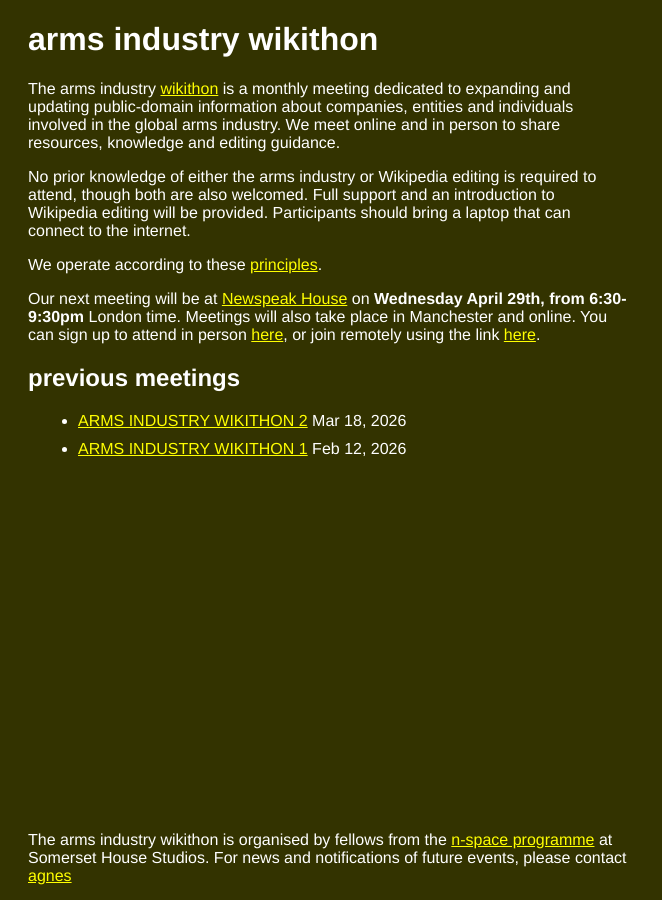
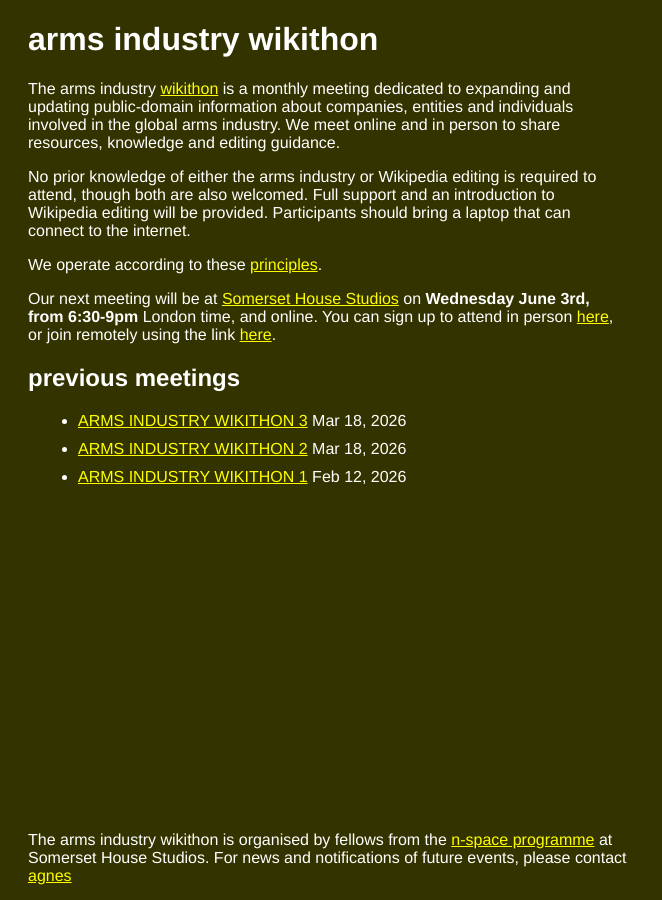
Before and after one commit to n-space-shs/arms-industry-wikithon, a Jekyll site: the page built from index.html, in a window 1280 px wide. Shown: the whole page, without its empty margins (0-662 px from the left). Built offline with Jekyll 4.4.1, drawn with Linux system fonts in a browser that asks for light colours.

Commit message:
new wikithon announce

```diff
--- a/index.html
+++ b/index.html
@@ -10,7 +10,7 @@ layout: main
 
 <p>We operate according to these <a href="{{ '/guidelines' | prepend: site.baseurl }}">principles</a>.</p>
 
-<p>Our next meeting will be at <a href="https://newspeak.house/">Newspeak House</a> on <b>Wednesday April 29th, from 6:30-9:30pm</b> London time. Meetings will also take place in Manchester and online. You can sign up to attend in person <a href="https://luma.com/4oi8ki3f">here</a>, or join remotely using the link <a href="https://meet.jit.si/moderated/3ad1112e48d696f657da165272e90e2cab25a56253f778a262aa1eabd8109f93">here</a>.</p>
+<p>Our next meeting will be at <a href="https://www.somersethouse.org.uk/somerset-house-studios">Somerset House Studios</a> on <b>Wednesday June 3rd, from 6:30-9pm</b> London time, and online. You can sign up to attend in person <a href="https://luma.com/4gi4m7o3">here</a>, or join remotely using the link <a href="https://meet.jit.si/moderated/3ad1112e48d696f657da165272e90e2cab25a56253f778a262aa1eabd8109f93">here</a>.</p>
 
 <h2>previous meetings</h2>
 
```
Also changed, not shown: _posts/2026-04-29-wikithon-3.md (added, +14 -0 lines), 2 other files.
